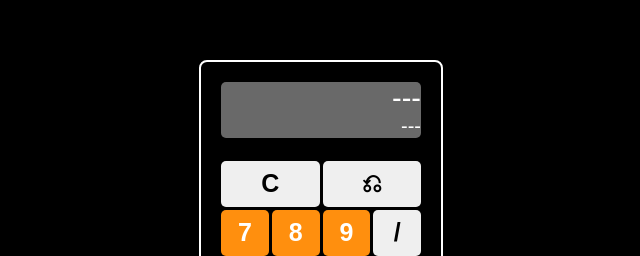
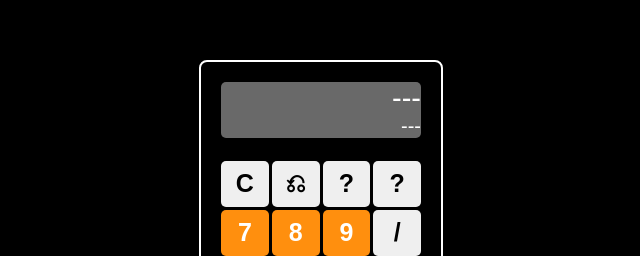
Before and after one commit to bagir-kaff/calculator, a plain HTML site: page index.html in a window 1280 px wide. Shown: the part 166-422 px from the top of the page, without its empty margins (319-959 px from the left). Drawn offline with Linux system fonts and the light colour scheme.

Commit message:
Add empty buttons

```diff
--- a/index.html
+++ b/index.html
@@ -16,6 +16,8 @@
             <div class="box">
                 <button class="button clear">C</button>
                 <button class="button backspace">&#9100</button>
+                <button class="button">?</button>
+                <button class="button">?</button>
             </div>
             <div class="box">
                 <button class="button seven number">7</button>
```
